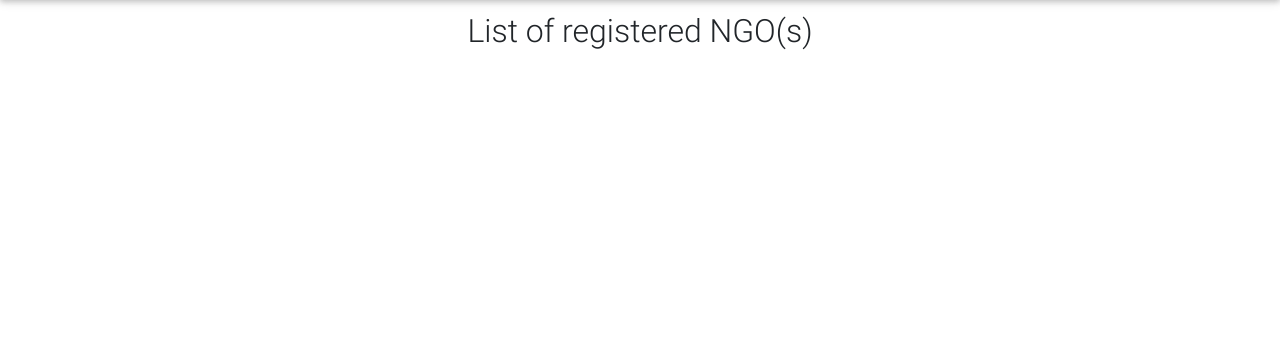
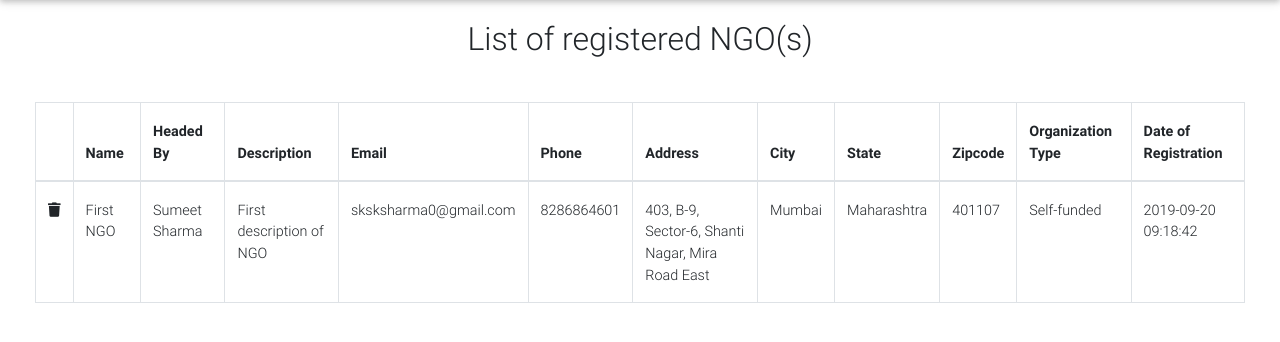
Before and after one commit to itsumeet27/women-empowerment, a PHP site: page /admin/ngo.php in a window 1280 px wide. Shown: the part 56-398 px from the top of the page. Run offline with PHP 8.4, Linux system fonts and the light colour scheme; data comes from the database, SQL or seed files in the repository; some libraries are stand-ins or nearby versions.

Commit message:
Displaying list of all NGO(s)

```diff
--- a/admin/includes/header.php
+++ b/admin/includes/header.php
@@ -1,6 +1,6 @@
 <!DOCTYPE html>
 <html lang="en">
-
+<?php include('../core/init.php');?>
 <head>
   <meta charset="utf-8">
   <meta name="viewport" content="width=device-width, initial-scale=1, shrink-to-fit=no">
--- a/admin/ngo.php
+++ b/admin/ngo.php
@@ -1,5 +1,50 @@
-<?php include 'includes/header.php';?>
+<?php
+	include 'includes/header.php';
+?>
 
-<h2 class="h2-responsive text-center p-2">List of registered NGO(s)</h2>
+<?php
+	$sql = "SELECT * FROM ngo";
+    $result = $db->query($sql);
+?>
+
+<h2 class="h2-responsive text-center p-3">List of registered NGO(s)</h2>
+<div class="container-fluid">
+		<div class="card-body table-responsive">
+			<table class="table table-bordered">
+				<thead>
+					<th></th>
+					<th><b>Name</b></th>
+					<th><b>Headed By</b></th>
+					<th><b>Description</b></th>
+					<th><b>Email</b></th>
+					<th><b>Phone</b></th>
+					<th><b>Address</b></th>
+					<th><b>City</b></th>
+					<th><b>State</b></th>
+					<th><b>Zipcode</b></th>
+					<th><b>Organization Type</b></th>
+					<th><b>Date of Registration</b></th>
+				</thead>
+				<tbody>
+					<?php while($ngo = mysqli_fetch_array($result)): ?>
+						<tr>
+							<td><a href="ngo.php?delete=<?=$ngo['id'];?>"><i class="fas fa-trash"></i></a></td>
+							<td><?=$ngo['ngo_name'];?></td>
+							<td><?=$ngo['ngo_head'];?></td>
+							<td><?=$ngo['ngo_description'];?></td>
+							<td><?=$ngo['email'];?></td>
+							<td><?=$ngo['phone'];?></td>
+							<td><?=$ngo['ngo_address'];?></td>
+							<td><?=$ngo['city'];?></td>
+							<td><?=$ngo['state'];?></td>
+							<td><?=$ngo['zipcode'];?></td>
+							<td><?=$ngo['organization_type'];?></td>
+							<td><?=$ngo['date'];?></td>
+						</tr>
+					<?php endwhile; ?>
+				</tbody>
+			</table>
+		</div>
+</div>
 
 <?php include 'includes/footer.php';?>
--- a/ngo/includes/header.php
+++ b/ngo/includes/header.php
@@ -1,6 +1,9 @@
 <!DOCTYPE html>
 <html lang="en">
-<?php include 'includes/functions.php';?>
+<?php
+  include 'includes/functions.php';
+  include '../core/init.php';
+?>
 <head>
   <meta charset="utf-8">
   <meta name="viewport" content="width=device-width, initial-scale=1, shrink-to-fit=no">
--- a/ngo/login.php
+++ b/ngo/login.php
@@ -1,7 +1,7 @@
 <?php
 	session_start();
 	include 'includes/header.php';
-	include '../core/init.php';
+
 ?>
 <div class="container p-3">
 	<div class="card">
--- a/ngo/register.php
+++ b/ngo/register.php
@@ -1,6 +1,5 @@
 <?php
   session_start();
-  require_once '../core/init.php';
   include('includes/header.php');
 ?>
 
```
Also changed, not shown: ngo/organizations.php (+18 -6 lines).
